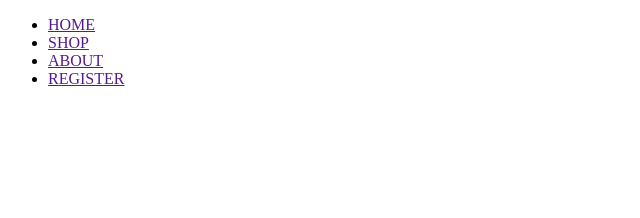
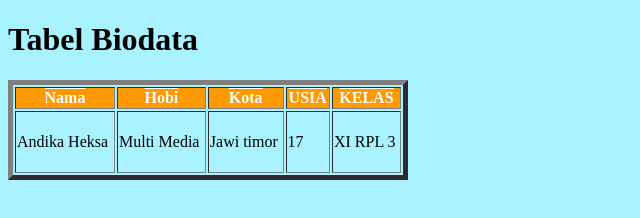
Before and after one commit to Heksaio/githubcobaandika, a plain HTML site: page web/index.html in a window 1280 px wide. Shown: the whole page, without its empty margins (0-640 px from the left). Drawn offline with Linux system fonts and the light colour scheme.

Commit message:
Tabel biodata

```diff
--- a/web/index.css
+++ b/web/index.css
@@ -0,0 +1,21 @@
+.gambar{
+    background-color: rgb(169, 242, 255);
+}
+table {
+    width: 400px;
+    height: 100px;
+}
+.
+.title{
+    color: blue;
+    font-family: Cambria, Cochin, Georgia, Times, 'Times New Roman', serif;
+}
+
+.Tabel {
+    table-layout: fixed;
+    background-color: rgb(255, 153, 0);
+    font-family: 'Times New Roman', Times, serif;
+    color: rgb(255, 255, 255);
+    text-decoration: overline;
+
+}
--- a/web/index.html
+++ b/web/index.html
@@ -3,19 +3,31 @@
 <head>
     <meta charset="UTF-8">
     <meta name="viewport" content="width=device-width, initial-scale=1.0">
-    <title>Document</title>
+    <title>TABEL BIODATA</title>
     <link rel="stylesheet" href="index.css">
 </head>
-<body>
-    <div>
-        <ul>
-            <li><a href="">HOME</a></li>
-            <li><a href="">SHOP</a></li>
-            <li><a href="">ABOUT</a></li>
-            <li><a href="">REGISTER</a></li>
+<body class="gambar">
+    <h1 class="title">Tabel Biodata</h1>
+    <table border="5">
+        <thead class="Tabel">
+            <tr>
+                <th>Nama</th>
+                <th>Hobi</th>
+                <th>Kota</th>
+                <th>USIA</th>
+                <th>KELAS</th>
+            </tr>
+        </thead>
+        <tbody>
+            <tr>
+                <td>Andika Heksa</td>
+                <td>Multi Media</td>
+                <td>Jawi timor</td>
+                <td>17</td>
+                <td>XI RPL 3</td>
 
-
-        </ul>
-    </div>
+            </tr>
+        </tbody>
+    </table>
 </body>
 </html>
```
